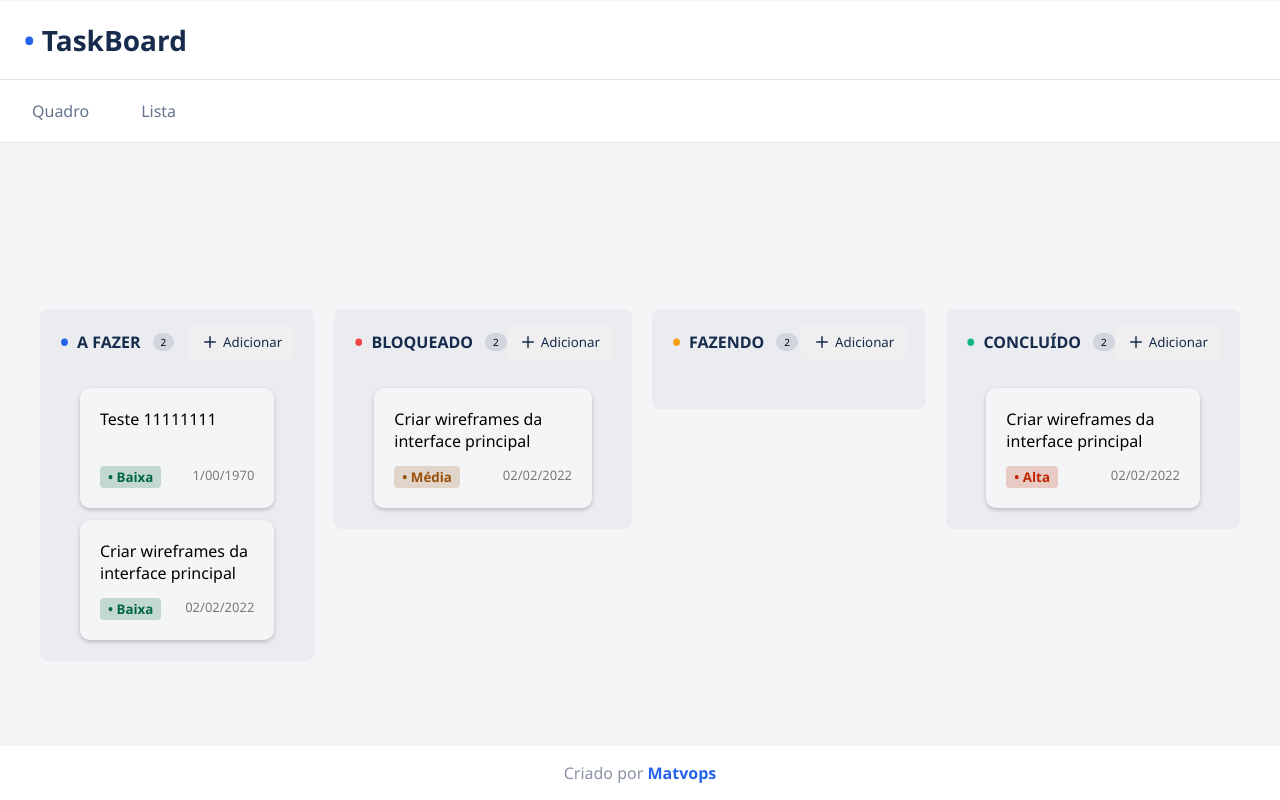
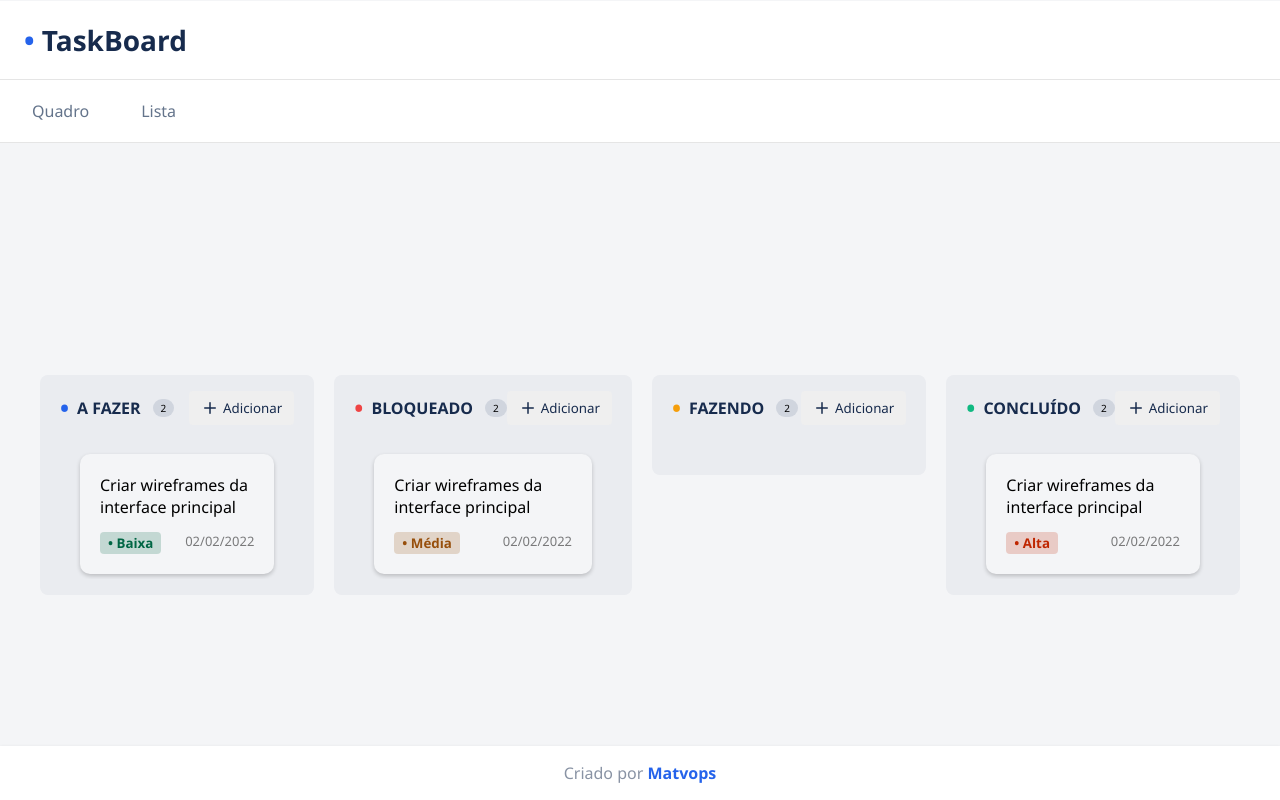
Before and after one commit to Matvops/simple-taskboard, a React (Vite) app: page / in a window 1280 px wide. Built offline with nearby package versions, Linux system fonts and the light colour scheme.

Commit message:
Feat: Remove mock do initialState das tasks do contexto

```diff
--- a/src/contexts/TasksContext/initialState.ts
+++ b/src/contexts/TasksContext/initialState.ts
@@ -1,12 +1,5 @@
 import type { TasksType } from "../../types/TasksTypes";
 
 export const initialState: TasksType = {
-   tasks: [
-    {
-        name: 'Teste 11111111',
-        priority: 'lowPriority',
-        stage: 'toDo',
-        createdAt: 0
-    }
-   ]
+   tasks: []
 }
```
